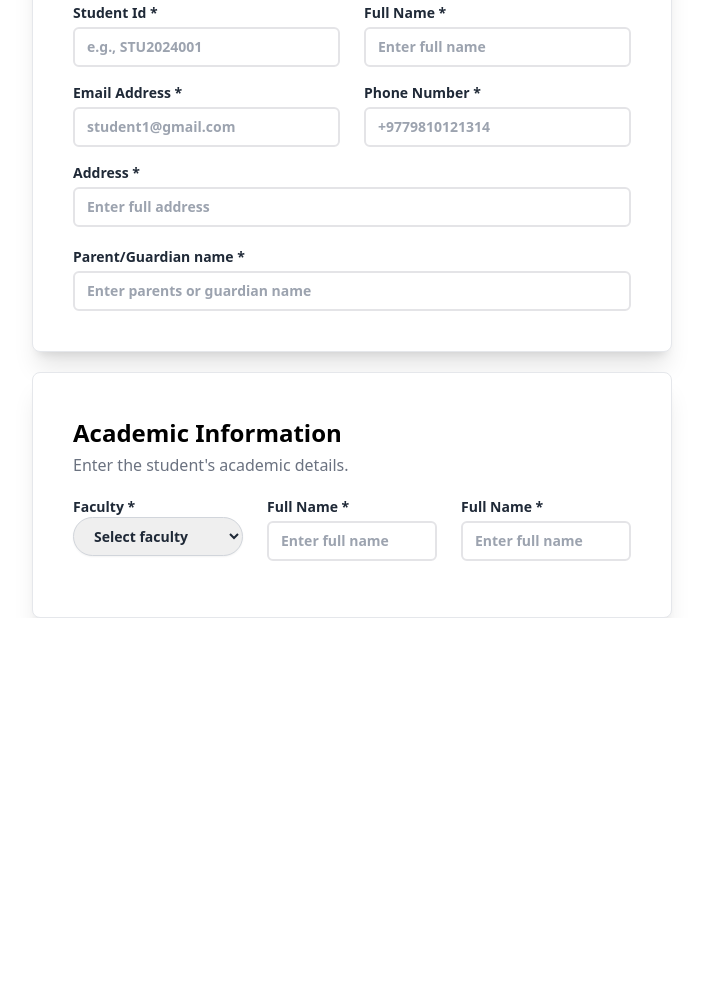
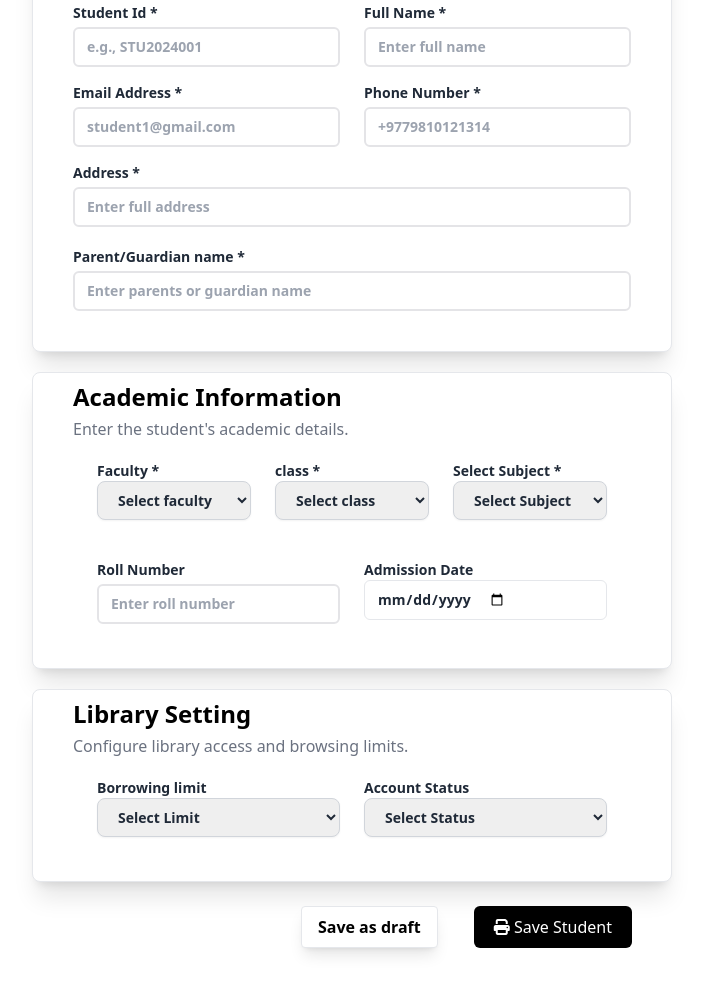
Before and after one commit to susmitaraee/library-management-system, a plain HTML site: page std.html in a window 1280 px wide. Shown: the part 198-1182 px from the top of the page, without its empty margins (288-991 px from the left). Before the commit the page ends 816 px from the top, so only its background shows below. Drawn offline with nearby package versions, Linux system fonts and the light colour scheme.

Commit message:
Update std.html

```diff
--- a/std.html
+++ b/std.html
@@ -16,7 +16,7 @@
   <header class="shadow sticky top-0 bg-white z-50 py-3">
     <div class="max-w-7xl mx-auto sm:px-6 lg:px-8 relative">
       <div class="flex items-center justify-between gap-10 px-10">
-        <div class="flex items-center gap-8">
+        <div class="flex items-center gap-3">
           <i class="fa fa-arrow-left"></i>
           <a href="index.html">Back to Dashboard</a>
 
@@ -38,7 +38,7 @@
 
   <body>
     <div
-      class="shadow-xl border bg-white mt-5 rounded-lg px-10 mx-auto py-10  lg:w-2/4 items-center justify-center"
+      class="shadow-xl border bg-white mt-5 rounded-lg px-10 mx-auto py-10 md:w-2/3 lg:w-2/4 items-center justify-center"
     >
       <div class="mb-5">
         <h1 class="font-bold text-2xl py-1">Personal information</h1>
@@ -118,8 +118,9 @@
     </div>
     <!-- Academic info -->
       <div
-      class="shadow-xl border bg-white mt-5 rounded-lg px-10 mx-auto py-10  lg:w-2/4 items-center justify-center"
+      class="shadow-xl border bg-white mt-5 rounded-lg px-10 mx-auto py-1  md:w-2/3 lg:w-2/4 items-center justify-center"
     >
+
       <div class="mb-5">
         <h1 class="font-bold text-2xl py-1">Academic Information</h1>
         <p class="text-md text-gray-500">
@@ -127,44 +128,131 @@
         </p>
       </div>
       <form class="text-sm font-semibold text-gray-800">
+        <div class="p-6 pt-0 space-y-6">
         <div class="grid md:grid-cols-3 gap-6">
         <div class="pb-4">
           <label for="faculty ">Faculty * </label>
-         <select id="studentClass" name="studentClass" class="block w-full px-4 py-2 border border-gray-300 rounded-full shadow-sm focus:outline-none focus:ring-2 focus:ring-slate-200 focus:border-slate-500">
+         <select id="studentClass" name="studentClass" class="block w-full px-4 py-2  border border-gray-300 rounded-lg shadow-sm focus:outline-none focus:ring-2 focus:ring-slate-200 focus:border-slate-500">
     <option value=" " >Select faculty</option>
     <option value="BCA">BCA</option>
     <option value="BBS">BBS</option>
     <option value="Science">Science</option>
-    <option value="grade11">Grade 11</option>
-    <option value="grade12">Grade 12</option>
+
   </select>
         </div>
         <div class="pb-4">
-          <label for="username ">Full Name * </label>
+          <label for="username ">class * </label>
+         <select id="studentClass" name="studentClass" class="block w-full px-4 py-2  border border-gray-300 rounded-lg shadow-sm focus:outline-none focus:ring-2 focus:ring-slate-200 focus:border-slate-500">
+    <option value=" " >Select class</option>
+    <option value="1st year">1st Year</option>
+    <option value="2nd year">2nd Year</option>
+    <option value="3rd year">3rd Year</option>
+    <option value="4th year">$th Year</option>
+
+  </select>
+        </div>
+        <div class="pb-4">
+          <label for="selectSubject">Select Subject * </label>
+          <select id="selectSubject" name="SelectSubject" class="block w-full px-4 py-2  border border-gray-300 rounded-lg shadow-sm focus:outline-none focus:ring-2 focus:ring-slate-200 focus:border-slate-500">
+    <option value=" " >Select Subject</option>
+    <option value="1st year">1st Year</option>
+    <option value="2nd year">2nd Year</option>
+    <option value="3rd year">3rd Year</option>
+    <option value="4th year">$th Year</option>
+
+  </select>
+  </div>
+
+        </div>
+          <div class="grid md:grid-cols-2 gap-6">
+         <div class="pb-4">
+          <label for="Rollbumber">Roll Number  </label>
           <input
-            type="text"
-            id="fullname"
+            type="rollNumber"
+            id="rollNumber"
             required
-            placeholder="Enter full name"
+            placeholder="Enter roll number"
             class="rounded-md w-full py-2 px-3 font-sm border-2 border-zinc-200 focus:outline-none focus:ring-2 focus:ring-green-300 mt-1"
           />
         </div>
-         <div class="pb-4">
-          <label for="username ">Full Name * </label>
+        <div class="pb-1">
+          <label for="admissionDate">Admission Date  </label>
           <input
-            type="text"
-            id="fullname"
+            type="date"
+            id="admissionDate"
             required
-            placeholder="Enter full name"
-            class="rounded-md w-full py-2 px-3 font-sm border-2 border-zinc-200 focus:outline-none focus:ring-2 focus:ring-green-300 mt-1"
+            placeholder="mm/dd/yyyy"
+            class="flex h-10 w-full rounded-md border border-input  px-3 py-2 text-sm ring-offset-background file:border-0 file:bg-transparent file:text-sm file:font-medium file:text-foreground placeholder:text-muted-foreground focus-visible:outline-hidden focus-visible:ring-2 focus-visible:ring-ring focus-visible:ring-offset-2 disabled:cursor-not-allowed disabled:opacity-50"
           />
+        </div>
         </div>
 
         </div>
+        </div>
+
 
 
 
       </form>
     </div>
+      <!-- Library Setting -->
+       <div
+      class="shadow-xl border bg-white mt-5 rounded-lg px-10 mx-auto py-1  md:w-2/3 lg:w-2/4 items-center justify-center"
+    >
+
+      <div class="mb-5">
+        <h1 class="font-bold text-2xl py-1">Library Setting</h1>
+        <p class="text-md text-gray-500">
+         Configure library access and browsing limits.
+        </p>
+      </div>
+      <form class="text-sm font-semibold text-gray-800">
+        <div class="p-6 pt-0 space-y-6">
+        <div class="grid md:grid-cols-2 gap-6">
+        <div class="pb-4">
+          <label for="borrowingLimit">Borrowing limit </label>
+         <select id="borrowingLimit" name="borrowingLimit" class="block w-full px-4 py-2  border border-gray-300 rounded-lg shadow-sm focus:outline-none focus:ring-2 focus:ring-slate-200 focus:border-slate-500">
+    <option value=" " >Select Limit</option>
+    <option value="2">2 books</option>
+    <option value="3">3 books</option>
+    <option value="5 ">5 books</option>
+
+  </select>
+        </div>
+        <div class="pb-4">
+          <label for="accountStatus">Account Status </label>
+         <select id="accountStatus" name="accountStatus" class="block w-full px-4 py-2  border border-gray-300 rounded-lg shadow-sm focus:outline-none focus:ring-2 focus:ring-slate-200 focus:border-slate-500">
+    <option value=" " >Select Status</option>
+    <option value="activer">Active</option>
+    <option value="unactivw">Unactive</option>
+    <option value="suspended">Suspended</option>
+
+
+  </select>
+        </div>
+
+        </div>
+
+        </div>
+        </div>
+
+
+
+
+      </form>
+    </div>
+    <!-- bottom -->
+
+     <div class="flex justify-end space-x-4 mt-5 rounded-lg px-10 mx-auto py-1  md:w-2/3 lg:w-2/4 mb-8 gap-5 "
+    >
+  <button class="bg-white shadow-lg hover:shadow-xl hover:bg-slate-100 px-4 py-2 rounded border font-semibold">Save as draft</button>
+  <button class="rounded-md bg-black mx-auto px-5 py-2 ">
+    <i class="fa fa-print text-white"></i>
+    <span class="text-bold lg:text-md text-white">Save Student</span>
+  </button>
+</div>
+
+
+
   </body>
 </html>
```
